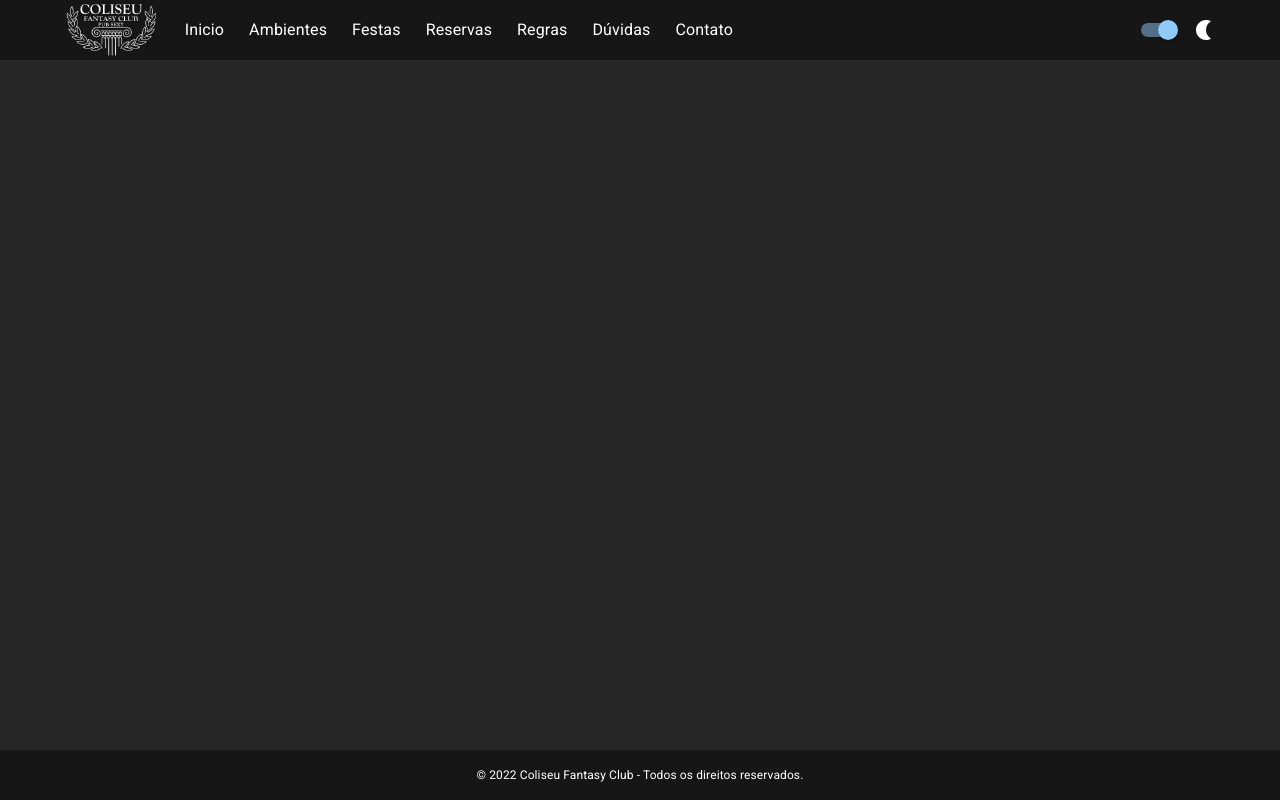
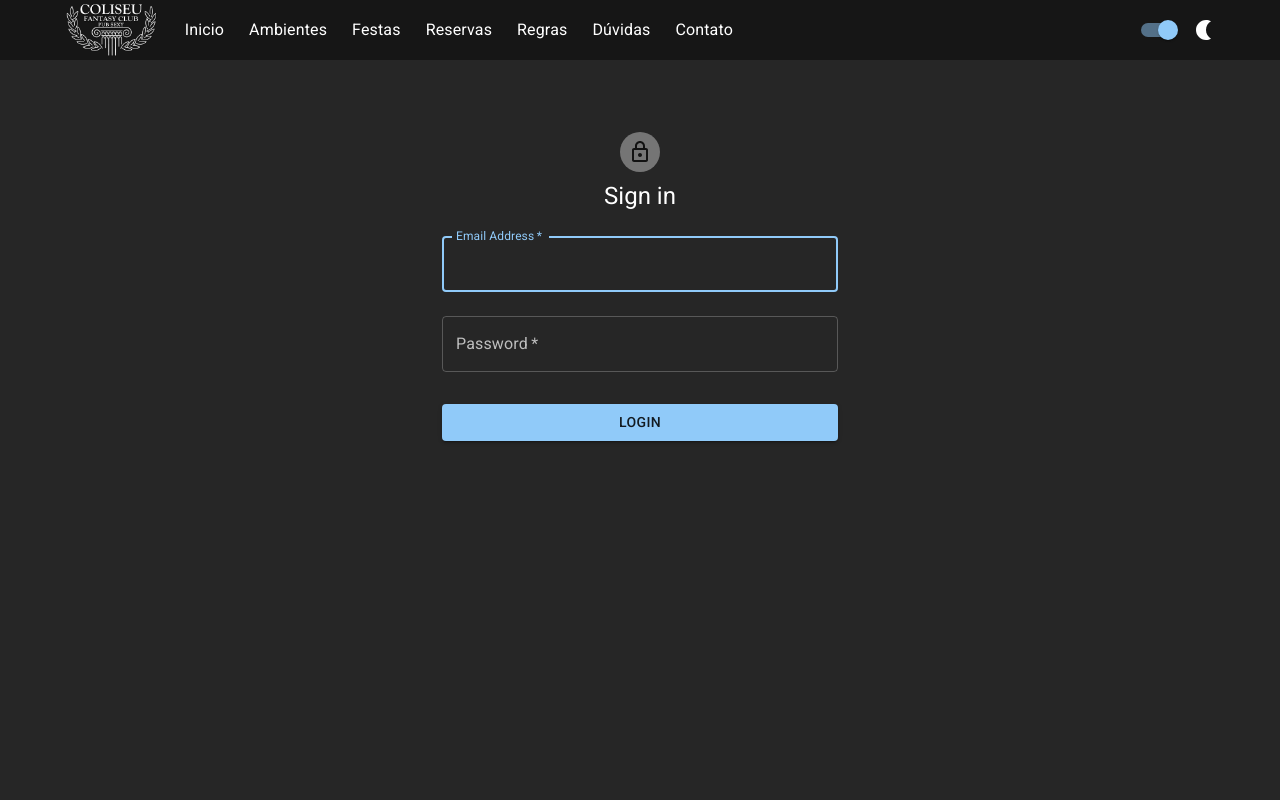
Before and after one commit to leozera14/Coliseu, a React (Vite) app: page /login in a window 1280 px wide. Built offline with nearby package versions, Linux system fonts and the light colour scheme.

Commit message:
Add Login

```diff
--- a/src/pages/Admin/Admin.tsx
+++ b/src/pages/Admin/Admin.tsx
@@ -104,6 +104,12 @@
   }
 
   useEffect(() => {
+    const auth = window.sessionStorage.getItem("auth");
+
+    if (!auth) {
+      window.location.href = "/login"
+    }
+
     getEventList()
   }, [])
 
--- /dev/null
+++ b/src/pages/Login/Login.tsx
@@ -0,0 +1,71 @@
+import * as React from 'react';
+import Avatar from '@mui/material/Avatar';
+import Button from '@mui/material/Button';
+import CssBaseline from '@mui/material/CssBaseline';
+import TextField from '@mui/material/TextField';
+import Box from '@mui/material/Box';
+import LockOutlinedIcon from '@mui/icons-material/LockOutlined';
+import Typography from '@mui/material/Typography';
+import Container from '@mui/material/Container';
+
+export function Login() {
+  const handleSubmit = (event: React.FormEvent<HTMLFormElement>) => {
+    event.preventDefault();
+    const data = new FormData(event.currentTarget);
+    console.log({
+      email: data.get('email'),
+      password: data.get('password'),
+    });
+  };
+
+  return (
+      <Container component="main" maxWidth="xs">
+        <CssBaseline />
+        <Box
+          sx={{
+            marginTop: 8,
+            display: 'flex',
+            flexDirection: 'column',
+            alignItems: 'center',
+          }}
+        >
+          <Avatar sx={{ m: 1 }}>
+            <LockOutlinedIcon />
+          </Avatar>
+          <Typography component="h1" variant="h5">
+            Sign in
+          </Typography>
+          <Box component="form" onSubmit={handleSubmit} noValidate sx={{ mt: 1 }}>
+            <TextField
+              margin="normal"
+              required
+              fullWidth
+              id="email"
+              label="Email Address"
+              name="email"
+              autoComplete="email"
+              autoFocus
+            />
+            <TextField
+              margin="normal"
+              required
+              fullWidth
+              name="password"
+              label="Password"
+              type="password"
+              id="password"
+              autoComplete="current-password"
+            />
+            <Button
+              type="submit"
+              fullWidth
+              variant="contained"
+              sx={{ mt: 3, mb: 2 }}
+            >
+              Login
+            </Button>
+          </Box>
+        </Box>
+      </Container>
+  );
+}
--- /dev/null
+++ b/src/pages/Login/index.tsx
@@ -0,0 +1 @@
+export { Login } from "./Login";
--- a/src/pages/index.ts
+++ b/src/pages/index.ts
@@ -7,3 +7,4 @@
 export * from "./Rules";
 export * from "./Footer";
 export * from "./Admin";
+export * from "./Login";
--- a/src/routers/mainRoutes.tsx
+++ b/src/routers/mainRoutes.tsx
@@ -11,6 +11,7 @@
   Footer,
   Admin,
   NewEvents,
+  Login
 } from "../pages/index";
 import { useTheme } from "../hooks/theme/useTheme";
 import { createTheme, ThemeProvider } from "@mui/material/styles";
@@ -52,6 +53,7 @@
             <Routes>
               <Route path="/" element={<Home />} />
               <Route path="/admin" element={<Admin />} />
+              <Route path="/login" element={<Login />} />
               <Route path="/admin/newevent" element={<NewEvents />} >
                 <Route path=":eventId" element={<NewEvents />}/>
               </Route>
```
